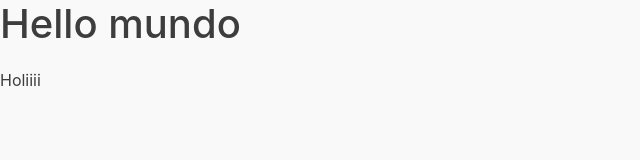
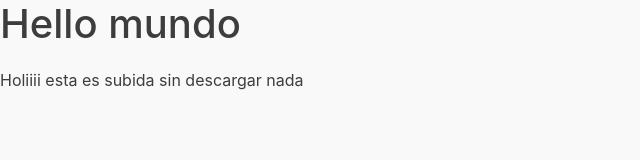
Before and after one commit to jorgejaramillo/despliegue, a plain HTML site: page index/index.html in a window 1280 px wide. Shown: the whole page, without its empty margins (0-640 px from the left). Drawn offline with Linux system fonts and the light colour scheme.

Commit message:
Stronglify App Connector job

```diff
--- a/index/index.html
+++ b/index/index.html
@@ -17,5 +17,5 @@ fieldset{padding:.35em .75em .625em}legend{box-sizing:border-box;color:inherit;d
 </style></head>
 <body>
   <h1>Hello mundo</h1>
-Holiiii
+Holiiii esta es subida sin descargar nada
 </body></html>
```
